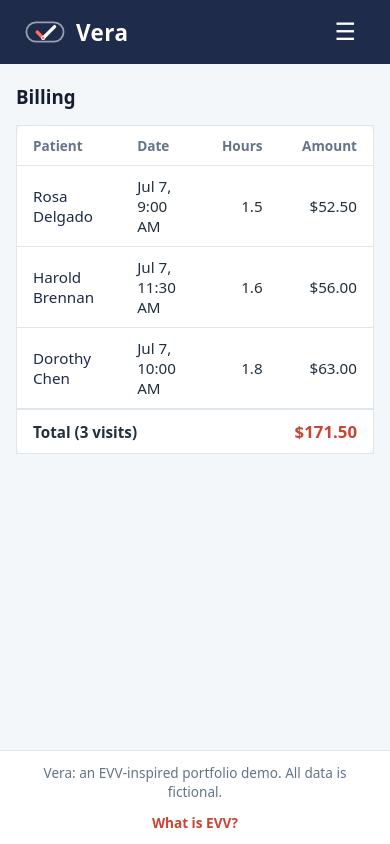
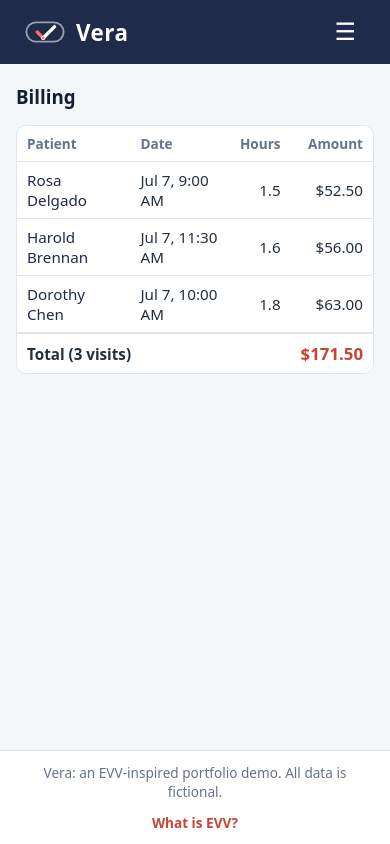
Before and after one commit to Marcandy/vera, a React (Vite) app: page /billing in a window 390 px wide. Built offline with nearby package versions, Linux system fonts and the light colour scheme.

Commit message:
feat: mobile and tablet reponsive css adjustment for all pages

```diff
--- a/src/components/VisitCard.module.css
+++ b/src/components/VisitCard.module.css
@@ -35,3 +35,10 @@
     top: 16px;
     right: 16px;
 }
+
+/* phone: keep long patient names from running under the pinned pill */
+@media (max-width: 640px) {
+    .visitCard h4 {
+        padding-right: 96px;
+    }
+}
--- a/src/pages/Billing.module.css
+++ b/src/pages/Billing.module.css
@@ -66,3 +66,17 @@
 .patientLink:hover {
     text-decoration: underline;
 }
+
+/* phone: tighter cells, and the table scrolls sideways instead of
+   squeezing the columns unreadable */
+@media (max-width: 640px) {
+    .claimsTable {
+        display: block;
+        overflow-x: auto;
+    }
+
+    .claimsTable th,
+    .claimsTable td {
+        padding: 8px 10px;
+    }
+}
--- a/src/pages/Caregivers.module.css
+++ b/src/pages/Caregivers.module.css
@@ -163,3 +163,14 @@
     border-radius: 10px;
     padding: 24px;
 }
+
+/* phone: form fields stack, and name + cleared badge may wrap */
+@media (max-width: 640px) {
+    .fieldRow {
+        grid-template-columns: 1fr;
+    }
+
+    .cardHeader {
+        flex-wrap: wrap;
+    }
+}
--- a/src/pages/Homepage.module.css
+++ b/src/pages/Homepage.module.css
@@ -120,3 +120,14 @@
     font-size: 0.85rem;
     padding-top: 16px;
 }
+
+/* phone: tighter frame, same single-column layout */
+@media (max-width: 640px) {
+    .page {
+        padding: 16px 20px;
+    }
+
+    .home {
+        padding: 24px 0;
+    }
+}
--- a/src/pages/VisitDetail.module.css
+++ b/src/pages/VisitDetail.module.css
@@ -115,3 +115,10 @@
     font-style: italic;
     font-size: 1.1rem;
 }
+
+/* phone: title, pill, and caregiver link stack instead of crowding one row */
+@media (max-width: 640px) {
+    .headerRow {
+        flex-wrap: wrap;
+    }
+}
```
